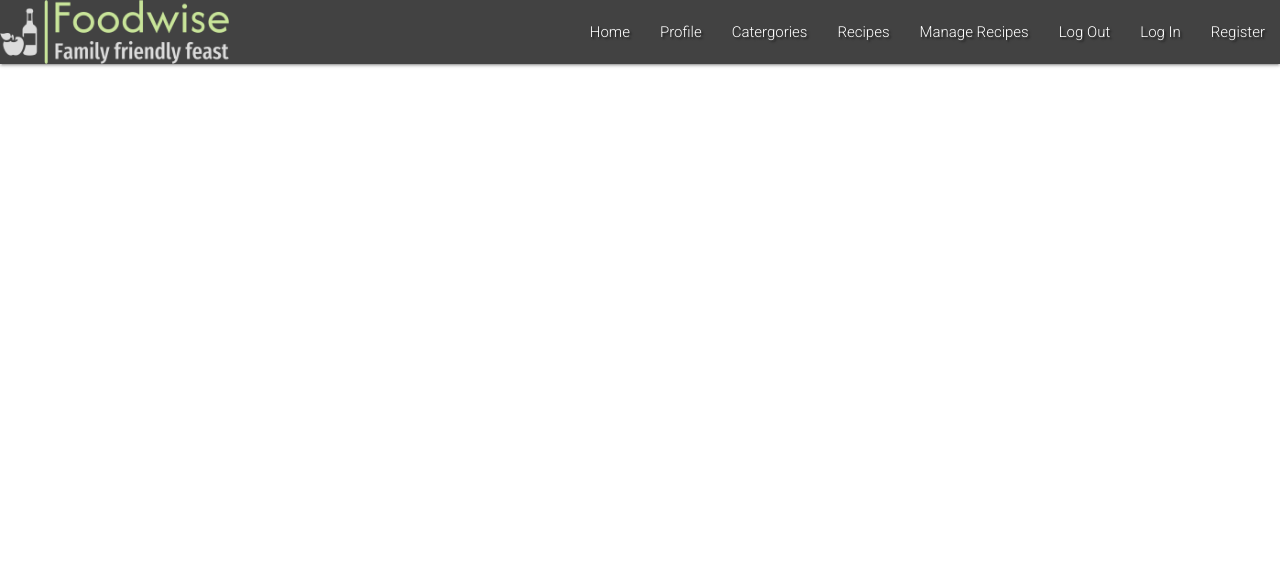
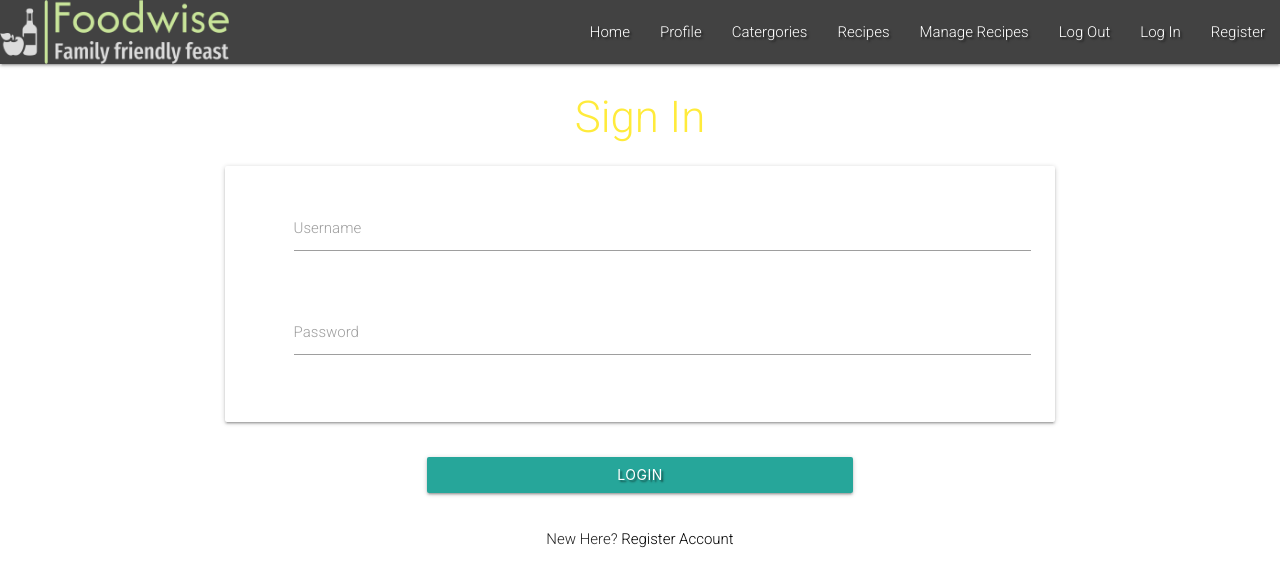
Before and after one commit to STRAN90/Foodwise-project3, a Flask app: page /login in a window 1280 px wide. Shown: the top 587 px of the page. Run offline with Flask 3, Linux system fonts and the light colour scheme; some libraries are stand-ins or nearby versions.

Commit message:
Add login functionality

```diff
--- a/app.py
+++ b/app.py
@@ -27,11 +27,51 @@ def home():
 
 @app.route("/register")
 def register():
+    if request.method == "POST":
+        # check if username already exists in db
+        existing_user = mongo.db.users.find_one(
+            {"username": request.form.get("username").lower()})
+
+        if existing_user:
+            flash("Username already exists")
+            return redirect(url_for("register"))
+
+        register = {
+            "username": request.form.get("username").lower(),
+            "password": generate_password_hash(request.form.get("password"))
+        }
+        mongo.db.users.insert_one(register)
+
+        # put the new user into 'session' cookie
+        session["user"] = request.form.get("username").lower()
+        flash("Registration Successful!")
+
     return render_template("register.html")
 
 
-@app.route("/login")
-def sign_in():
+@app.route("/login", methods=["GET", "POST"])
+def login():
+    if request.method == "POST":
+        # check if username exists in db
+        existing_user = mongo.db.users.find_one(
+            {"username": request.form.get("username").lower()})
+
+        if existing_user:
+            # ensure hashed password matches user input
+            if check_password_hash(
+                existing_user["password"], request.form.get("password")):
+                    session["user"] = request.form.get("username").lower()
+                    flash("Welcome, {}".format(request.form.get("username")))
+            else:
+                # invalid password match
+                flash("Incorrect Username and/or Password")
+                return redirect(url_for("login"))
+
+        else:
+            # username doesn't exist
+            flash("Incorrect Username and/or Password")
+            return redirect(url_for("login"))
+
     return render_template("login.html")
 
 
--- a/static/css/style.css
+++ b/static/css/style.css
@@ -14,6 +14,10 @@ body {
 }
 
 /* Hero */
+.container {
+    width: -webkit-fill-available;
+    margin-block: 4.5px;
+}
 
 .hero {
     background-image: url("../images/hero.jpg");
@@ -28,7 +32,3 @@ body {
     text-align: right;
     font-weight: bolder;
 }
-
-.hero-text {
-    font-family: 'Roboto', sans serif;
-}
--- a/templates/base.html
+++ b/templates/base.html
@@ -22,11 +22,11 @@
 					<li><a href="{{ url_for('home') }}">Home</a></li>
 					<li><a href="#">Profile</a></li>
                     <li><a href="#">Catergories</a></li>
-					<li><a href="{{ url_for('register') }}">Recipes</a></li>
+					<li><a href="#">Recipes</a></li>
 					<li><a href="#">Manage Recipes</a></li>
 					<li><a href="#">Log Out</a></li>
-					<li><a href="#">Log In</a></li>
-					<li><a href="#">Register</a></li>
+					<li><a href="{{ url_for('login') }}">Log In</a></li>
+					<li><a href="{{ url_for('register') }}">Register</a></li>
 				</ul>
 			</div>
 		</nav>
@@ -37,15 +37,31 @@
             <li><a href="{{ url_for('home') }}">Home</a></li>
             <li><a href="#">Profile</a></li>
             <li><a href="#">Catergories</a></li>
-            <li><a href="{{ url_for('register') }}">Recipes</a></li>
+            <li><a href="#">Recipes</a></li>
             <li><a href="#">Manage Recipes</a></li>
             <li><a href="#">Log Out</a></li>
-            <li><a href="#">Log In</a></li>
-            <li><a href="#">Register</a></li>
+            <li><a href="{{ url_for('login') }}">Log In</a></li>
+            <li><a href="{{ url_for('register') }}">Register</a></li>
 		</ul>
 	</header>
-    {% block content %}
-    {% endblock %}
+
+    <section>
+        <!-- flash messages -->
+        {% with messages = get_flashed_messages() %}
+            {% if messages %}
+                {% for message in messages %}
+                    <div class="row flashes">
+                        <h4 class="purple lighten-3 center-align">{{ message }}</h4>
+                    </div>
+                {% endfor %}
+            {% endif %}
+        {% endwith %}
+    </section>
+
+    <main class="container">
+        {% block content %}
+        {% endblock %}
+    </main>
 
     <script src="https://code.jquery.com/jquery-3.7.1.min.js"
         integrity="sha256-/JqT3SQfawRcv/BIHPThkBvs0OEvtFFmqPF/lYI/Cxo=" crossorigin="anonymous"></script>
--- a/templates/home.html
+++ b/templates/home.html
@@ -2,7 +2,7 @@
 {% block content %}
 
 <div class="row">
-    <div class="col s12 hero valign-wrapper ">
+    <div class="col s12 hero valign-wrapper">
         <div class="col s12 card transparent z-depth-5">
             <h5 class="col s7 push-s5 hero-text">Looking for family friendly recipe's for your little one who has food
                 allergies?<br><br>You've come to the right site!<br><br>The perfect place to add and share your
--- a/templates/login.html
+++ b/templates/login.html
@@ -1,4 +1,43 @@
 {% extends "base.html" %}
 {% block content %}
+    <div class="container wrapper bg-dark">
+        <h3 class="yellow-text yellow-darken-4 center-align rock-font">Sign In</h3>
+        <div class="row">
+            <form class="col s12 m8 offset-m2" method="POST" action="{{ url_for('login') }}">
+                <div class="card-panel">
+                    <!-- Username -->
+                    <div class="row">
+                        <div class="input-field col s12">
+                            <i class="prefix black-text"></i>
+                            <input id="username" name="username" type="text" class="validate">
+                            <label for="username"> Username</label>
+                        </div>
+                    </div>
+                    <!--  Password -->
+                    <div class="row">
+                        <div class="input-field col s12">
+                            <i class="prefix black-text"></i>
+                            <input id="password" name="password" type="password" class="validate">
+                            <label for="password">Password</label>
+                        </div>
+                    </div>
+                </div>
+            </form>
+        </div>
+        <!--  Login button -->
+        <div class="row form">
+            <button type="submit"
+                class="col s6 offset-s3 col m4 offset-m4 waves-effect waves-yellow btn my-btn text-shadow">LogIn
+            </button>
+        </div>
+    </div>
 
+    <div class="row">
+        <div class="col s12">
+            <p class="center-align">
+                New Here?
+                <a href="{{ url_for('register') }}" class="black-text text-darken-4">Register Account</a>
+            </p>
+        </div>
+    </div>
 {% endblock %}
```
Also changed, not shown: templates/register.html (+10 -9 lines).
